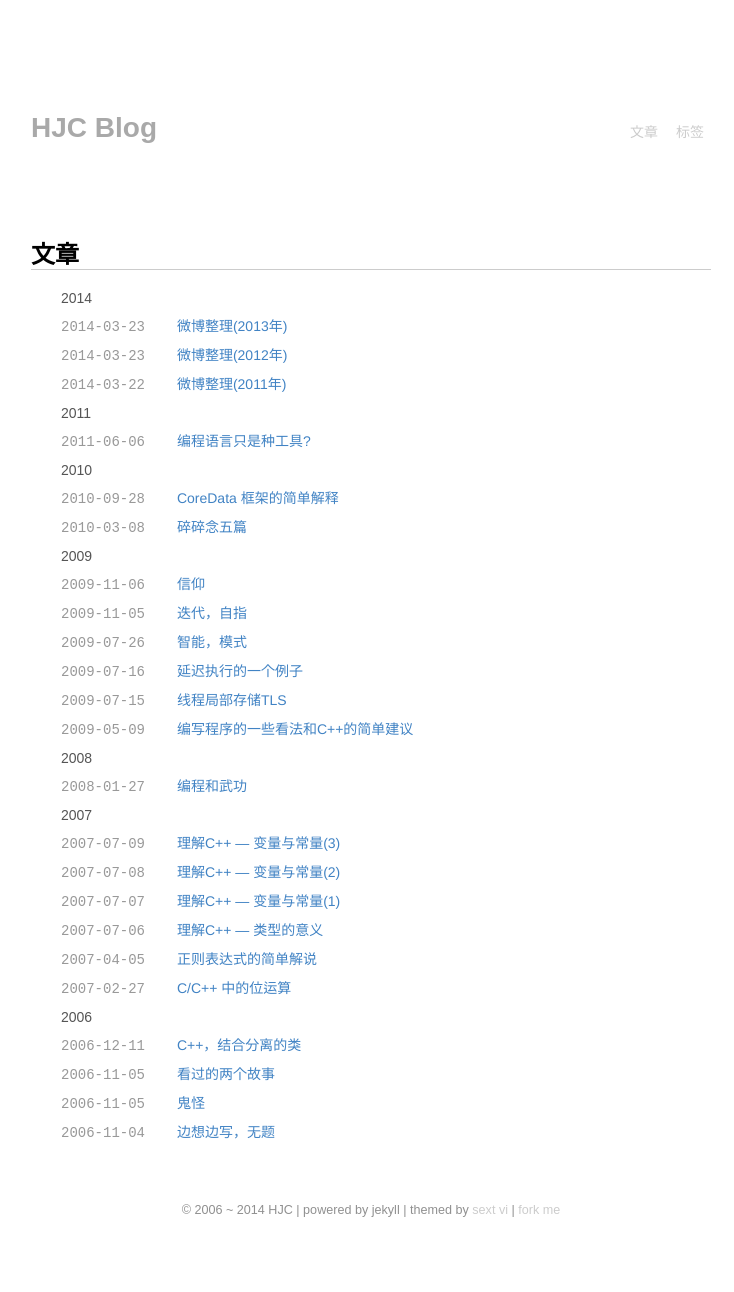
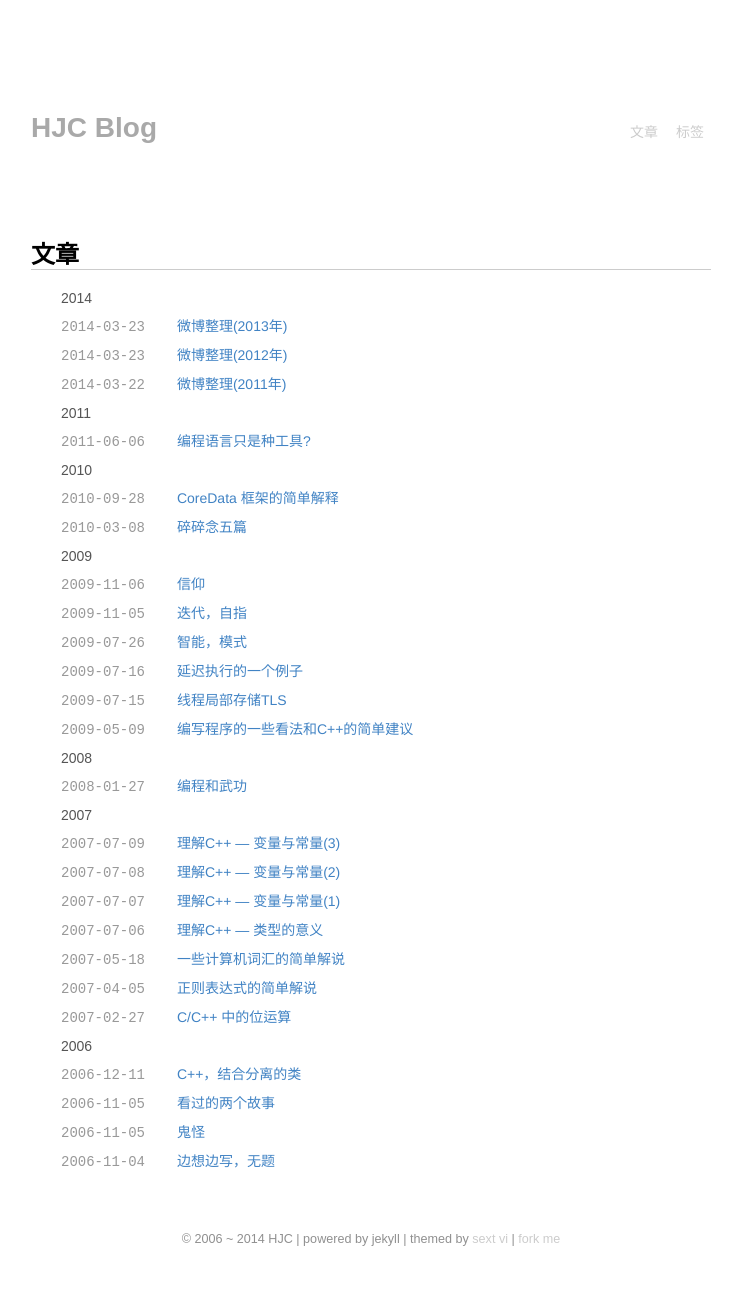
Before and after one commit to jzpangpang/hjcapple.github.com, a Jekyll site: the page built from index.markdown, in a window 1280 px wide. Shown: the whole page, without its empty margins (269-1003 px from the left). Built offline with Jekyll 4.4.1, drawn with Linux system fonts in a browser that asks for light colours; Markdown is read by kramdown in place of the engine named in the settings; before the commit the page ends 1263 px from its top, so only the background shows below that; some of the changed lines change nothing that is shown.

Commit message:
发表旧文 一些计算机词汇的简单解说

```diff
--- /dev/null
+++ b/_posts/2007-05-18-compute-words.md
@@ -0,0 +1,75 @@
+---
+title: 一些计算机词汇的简单解说
+layout: post
+published: true
+
+---
+
+fork, zombie
+--------
+unix 中有个系统调用，叫做 fork。这个名字起得很有意思, 两个fork(叉子)本来放在一起，跟着左右手各拿起一只，含着一分为二的意思。unix 中 fork 的作用就是创建了一个新的进程，和原来的进程是一模一样的，也就是将原来的进程一分为二。
+
+unix 的进程有个状态, 叫做zombie, 描述进程已经运行完毕，不过 PCB 还没有回收。zombie(僵尸)是人死之后被巫师施咒, 还可以行走，不过自身没有思想。
+
+一个进程运行完毕，从用户的角度来看，进程已经死了; 而从系统的角度来看，PCB 是进程存在与否的标记, 只要 PCB 还在，进程还没有死。用 zombie 来命名这种既死又没有死的状态，很是恰当。
+
+stream
+--------
+流这个概念。是说数据像流水一样，从一头流向另一头。数据流出的地方叫源, 流入的地方叫做汇。永远都是从源流向汇。源和汇都可以和别的文件或者设备联系在一起。
+
+当源和键盘联系，汇和控制台(console)联系，数据就从键盘流向控制台, 也就是从键盘输入从控制台输出。
+
+将源和文件联系，汇也和文件联系，数据就从文件流向文件，也就是从文件输入从文件输出。要是你将控制台和源联系起来，可以将控制台上的字符输到你想要的地方。若将汇和网络接口相联系，就可以将数据发送到网络的另一方。
+
+用流作比喻，也含有一去不回头的意思。无论源也好，汇也好，数据流出或者流进了，就收不回来了。
+
+peek, poke
+--------
+peek 是偷偷的看，飞快的看，看了又看不太清楚。poke 本来的意思是拿根小棍子去掏，去捅，去拨。
+
+peek 只能看一点点，看不见全部, 只看不改变看的东西。
+
+poke因为棍子很小，影响去挑的东西一点点，威力有限。
+
+peek, poke在计算机中，常常用于描述对内存的行为。peek偷看一眼内存,不改变内存; poke改变了一点点内存。peek, poke的规模都不会很大，只是一两个字节。peek, 和 poke 让我联想起小孩子去捅蚂蚁洞的神情动作。
+
+socket
+----------
+这个词语用于网络中，中文翻译成套接字。英文原意是插头插座，关节相连的凹面，最核心的意思是刚刚好可以嵌在一起。想象小孩子玩的积木，一块一块可以刚刚好嵌起来。写网络程序的时候，这里创建一个socket, 那里创建一个socket, 跟着嵌在一起，相连，就可以通信了。
+
+GNU
+----------
+Richard Stallman发起的一个计划，目标是创建一套完全自由开放的操作系统。中文有些人翻译成"革奴", 意思是追求自由，解放被奴役的思维。
+
+GNU 是 GNU's Not Unix 的首字母缩写语，有种递归古怪的幽默。用自身来定义自身，我都觉得很古怪。
+
+有本 C++ 的书《C++沉思录》, 它的封底画着一个男孩坐在一棵树下看着一本书，那本书正是《C++沉思录》。
+
+GNU工程创了很多很好的软件，其中包括编译器 gcc, 编辑器 emacs, GNU软件和Linux密不可分。emacs是强大到变态的编辑器，后来有人实现了一些和 emacs 类似的编辑器，比如 Michael McMahon 的 eine, 是 eine is not emacs 的首字母缩写。
+
+kernel, shell
+----------
+操作系统的术语。kernel, 原意果仁，翻译成内核，是操作系统最最核心的代码，其他部件的实现都依赖于内核。kernel 通常都设计成很小，一方面容易修改移植，更最要的是保证它的精悍快捷。shell 和 kernel相对应，也就是外壳，覆盖在 kernel 之上, 方面用户打命令，使用内核。kernel, shell, 内核, 外壳，都是很形象的名字。
+
+map
+----------
+地图是什么，大家都知道。将一个地区显著的建筑地貌绘在一张纸上。纸上的点，在现实中都可以找到和它相对应的物件。map 最核心的含义就是这种对应的关系，我拿一件东西，你也就可以拿出一件东西。map 在数据结构中翻译成影射，也很恰当。
+
+c++, c#
+----------
+十分流行的编程语言。
+
+C++ 起源于C, C 起源于B。++是C语言中十分常见的操作符。C++这名称含意是C++这种新语言是C语言的扩展, 当初我学C++时候第一个问题就是C++在英语中怎么读。
+
+C# 是MircoSoft研究员 Anders Hejlsber 的研究成果。Anders Hejlsberg,早年和另一个家伙创建了一间公司 Borland, 设计出 Turbo Pacal, Delphi。
+
+C++ 比 C 多了两个+号，C# 比 C++ 也多了两个+号(#拆开是四个+，#也是乐谱中的升调记号），大概也含有比C++更进一步的意思。
+
+
+hacker
+----------
+hack 有开垦荒地，开辟道路的意思。
+
+hacker 这词最开始是指计算机领域中最有开拓精神的人，他们用自己的双手和头脑去开辟这新兴行业的新天地。
+
+随着媒体的不正确报道，加上 hack 也有乱劈，乱砍的意思 hacker 这词慢慢变了意思,往往指那些专门利用电脑搞破坏或恶作剧的家伙。在中国, hacker 译成黑客，中文的黑字有神秘，冷酷的意味。
--- a/_posts/2008-01-27-program-martial-art.md
+++ b/_posts/2008-01-27-program-martial-art.md
@@ -5,7 +5,7 @@ published: true
 
 ---
 ###注(2014.3.29)
-今天看来，这篇旧文有些装了。有些借喻，有点牵强。那时的水品，根本无资格去评论什么，现在还是无资格去评论。
+今天看来，这篇旧文有些装了。借喻有点牵强。那时的水品，根本无资格去评论什么，现在还是无资格去评论。
 
 ###*
 发觉学很多东西都象学武功一样，有高低强弱之分，需要一步一步来，而学编程犹其相似。
```
